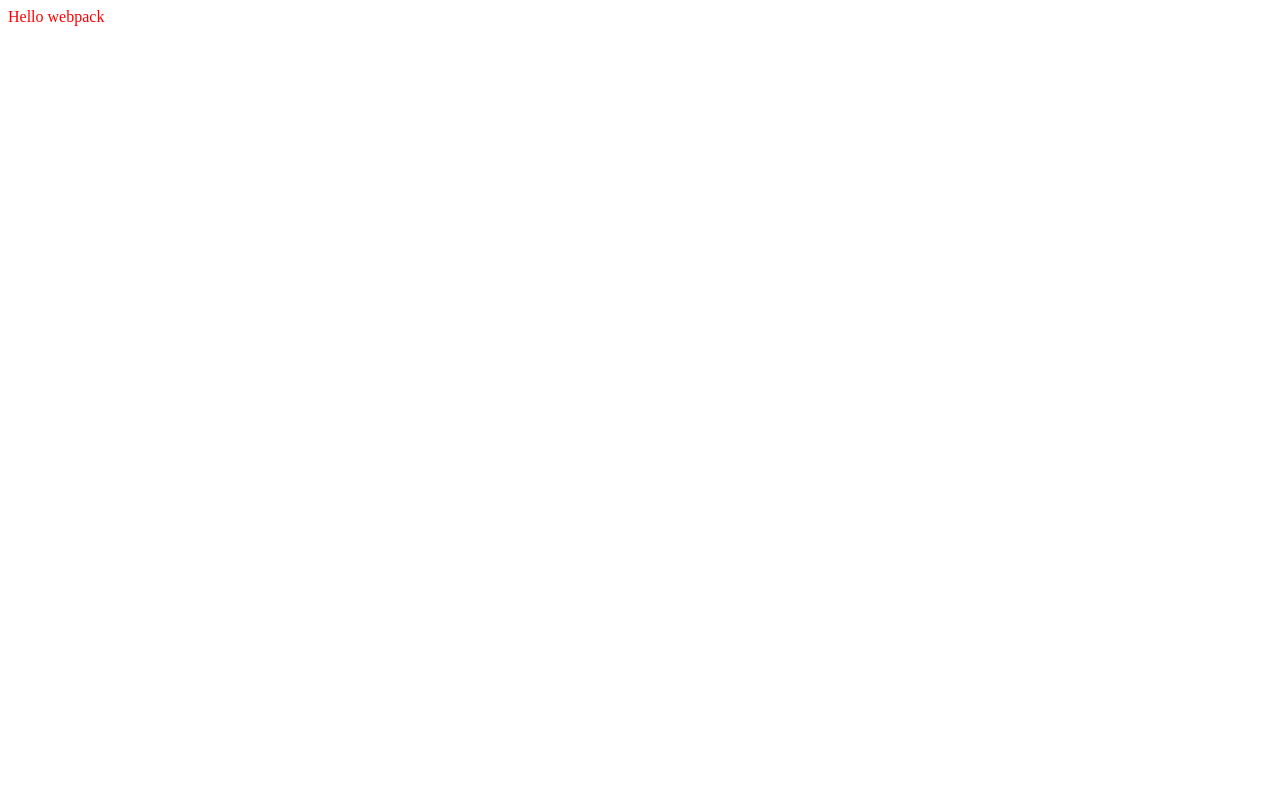
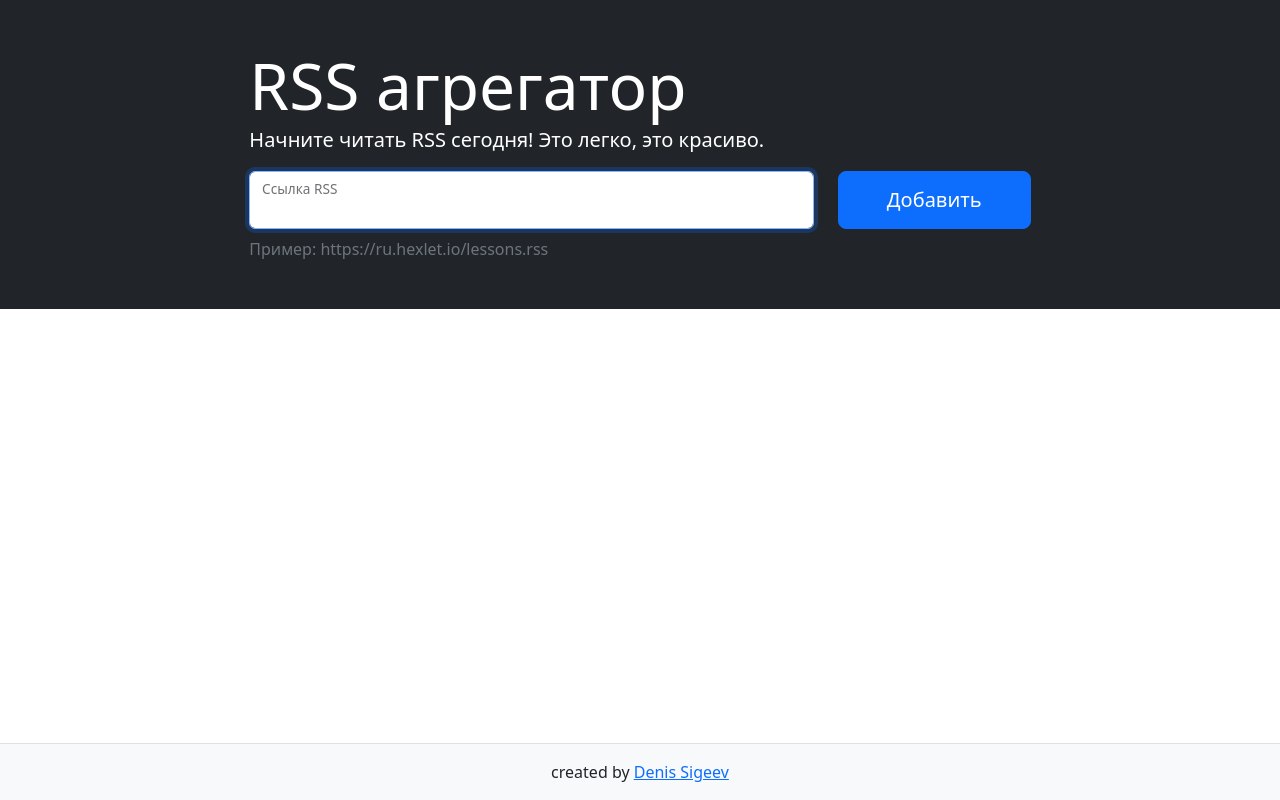
Before and after one commit to Mediolan/frontend-project-lvl3, a website built with webpack: page index.html in a window 1280 px wide. Built offline with nearby package versions, Linux system fonts and the light colour scheme.

Commit message:
finish config, index.html

```diff
--- a/index.html
+++ b/index.html
@@ -1,8 +1,58 @@
 <!DOCTYPE html>
-<html>
+<html lang="ru">
   <head>
     <meta charset="utf-8" />
-    <title>Asset Management</title>
-  <body>
+    <title>RSS Агрегатор</title>
+  <body class="d-flex flex-column min-vh-100">
+    <div class="modal fade" id="modal" tabindex="-1" role="dialog" aria-labelledby="modal" aria-hidden="true">
+      <div class="modal-dialog" role="document">
+        <div class="modal-content">
+          <div class="modal-header">
+            <h5 class="modal-title"></h5>
+            <button type="button" class="btn-close close" data-bs-dismiss="modal" aria-label="Close"></button>
+          </div>
+          <div class="modal-body text-break"></div>
+          <div class="modal-footer"><a class="btn btn-primary full-article" href="#" role="button" target="_blank" rel="noopener noreferrer">Читать полностью </a>
+            <button type="button" class="btn btn-secondary" data-bs-dismiss="modal">Закрыть</button>
+          </div>
+        </div>
+      </div>
+    </div>
+    <main class="flex-grow-1">
+      <section class="container-fluid bg-dark p-5">
+        <div class="row">
+          <div class="col-md-10 col-lg-8 mx-auto text-white">
+            <h1 class="display-3 mb-0">RSS агрегатор</h1>
+            <p class="lead">Начните читать RSS сегодня! Это легко, это красиво.</p>
+            <form action="" class="rss-form text-body">
+              <div class="row">
+                <div class="col">
+                  <div class="form-floating">
+                    <input id="url-input" autofocus="" required="" name="url" aria-label="url" class="form-control w-100" placeholder="ссылка RSS" autocomplete="off">
+                    <label for="url-input">Ссылка RSS</label>
+                  </div>
+                </div>
+                <div class="col-auto">
+                  <button type="submit" aria-label="add" class="h-100 btn btn-lg btn-primary px-sm-5">Добавить</button>
+                </div>
+              </div>
+            </form>
+            <p class="mt-2 mb-0 text-muted">Пример: https://ru.hexlet.io/lessons.rss</p>
+            <p class="feedback m-0 position-absolute small text-danger"></p>
+          </div>
+        </div>
+      </section>
+      <section class="container-fluid container-xxl p-5">
+        <div class="row">
+          <div class="col-md-10 col-lg-8 order-1 mx-auto posts"></div>
+          <div class="col-md-10 col-lg-4 mx-auto order-0 order-lg-1 feeds"></div>
+        </div>
+      </section>
+    </main>
+    <footer class="footer border-top py-3 mt-5 bg-light">
+      <div class="container-xl">
+        <div class="text-center">created by <a href="https://ru.hexlet.io/u/milano" target="_blank">Denis Sigeev</a></div>
+      </div>
+    </footer>
   </body>
 </html>
--- a/src/index.js
+++ b/src/index.js
@@ -1,16 +1,19 @@
+import 'bootstrap';
+import 'bootstrap/dist/css/bootstrap.min.css';
 import _ from 'lodash';
 import './style.css';
-import icon from './icon.png';
-import Data from './data.xml';
-import Notes from './data.csv';
 
- function component() {
-   const element = document.createElement('div');
+// function component() {
+//   const element = document.createElement('div');
+//   const btn = document.createElement('button');
 
-   element.innerHTML = _.join(['Hello', 'webpack'], ' ');
-   element.classList.add('hello');
+//   element.innerHTML = _.join(['Hello', 'webpack'], ' ');
 
-   return element;
- }
+//   btn.innerHTML = 'Click me and check the console!';
+//   btn.onclick = printMe;
 
- document.body.appendChild(component());
+//   element.appendChild(btn);
+//   return element;
+// }
+
+// document.body.appendChild(component());
--- /dev/null
+++ b/src/print.js
@@ -0,0 +1,3 @@
+export default function printMe() {
+    console.log('I get called from print.js!');
+  }
--- a/src/style.css
+++ b/src/style.css
@@ -1,3 +1,12 @@
-.hello {
-    color: red;
-  }
+html {
+    overflow-x: auto;
+    overflow-y: scroll;
+}
+footer {
+    position: absolute;
+    bottom: 0;
+    width: 100%;
+}
+.text-muted {
+    color:rgb(108, 117, 125) !important;
+}
--- a/webpack.config.js
+++ b/webpack.config.js
@@ -7,10 +7,15 @@ const WorkboxWebpackPlugin = require("workbox-webpack-plugin");
 const isProduction = process.env.NODE_ENV == "production";
 
 const config = {
-  entry: "./src/index.js",
+  mode: process.env.NODE_ENV || 'development',
+  entry: {
+    index: './src/index.js',
+    print: './src/print.js',
+  },
   output: {
-    filename: 'bundle.js',
+    filename: '[name].bundle.js',
     path: path.resolve(__dirname, "dist"),
+    clean: true,
   },
   devServer: {
     open: true,
@@ -38,14 +43,6 @@ const config = {
         test: /\.(woff|woff2|eot|ttf|otf)$/i,
         type: 'asset/resource',
       },
-      {
-        test: /\.(csv|tsv)$/i,
-        use: ['csv-loader'],
-      },
-      {
-        test: /\.xml$/i,
-        use: ['xml-loader'],
-      },
       // Add your rules for custom modules here
       // Learn more about loaders from https://webpack.js.org/loaders/
     ],
```
Also changed, not shown: package.json (+6 -6 lines), .eslintrc.yml (added), src/init.js (added), 3 other files.
